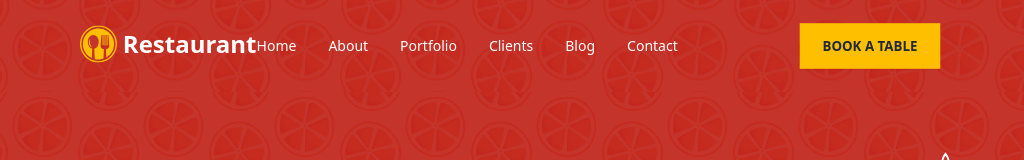
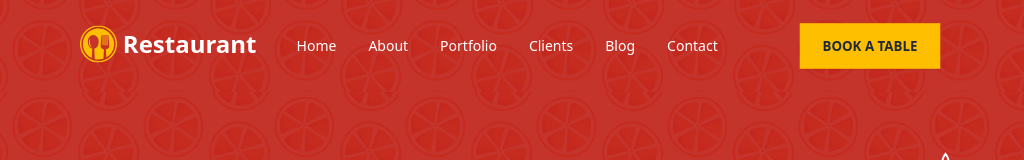
Before and after one commit to Tonmoysifat/softnio-restaurant, a React (Vite) app: page / in a window 1024 px wide. Shown: the top 160 px of the page. Built offline with nearby package versions, Linux system fonts and the light colour scheme.

Commit message:
fixed max-width issue

```diff
--- a/src/components/AppNavbar.jsx
+++ b/src/components/AppNavbar.jsx
@@ -24,7 +24,7 @@ const AppNavbar = () => {
     return (
         <div
             className="navbar justify-center w-full bg-image bg-color fixed top-0 px-6 lg:px-20 text-white py-5 z-[999]">
-            <div className="contents">
+            <div className="w-[1200px]">
                 <div className="navbar-start w-full lg:w-[210px] flex !justify-between">
                     <div className="flex lg:pb-1">
                         <img src="/images/logo.svg" alt="logo"/>
@@ -47,7 +47,7 @@ const AppNavbar = () => {
                         </ul>
                     </div>
                 </div>
-                <div className="navbar-center hidden lg:flex">
+                <div className="navbar-center hidden lg:flex mlforsmlap">
                     <ul className="menu menu-horizontal px-1">
                         <li><NavLink to="/home">Home</NavLink></li>
                         <li><NavLink to="/about">About</NavLink></li>
--- a/src/components/TableBooking.jsx
+++ b/src/components/TableBooking.jsx
@@ -2,19 +2,21 @@ import React from 'react'
 import {DatePickerForm} from "./ui/DatePicker.jsx";
 
 const TableBooking = () => {
-    const formSubmit = (e)=>{
+    const formSubmit = (e) => {
         e.preventDefault()
         alert("Thanks for the booking request. Your Request is under processing. We will inform you through email shortly.")
     }
     return (
-        <div className="text-white pt-[30px] lg:pt-[120px] !max-w-[1349px]">
+        <div>
+            <div className="text-white pt-[30px] lg:pt-[120px] !max-w-[1200px] m-auto">
                 <div>
                     <h3 className="text-red-600 font-bold text-lg flex items-center">
                         <img src="/images/Rectangle%204708.svg" className="me-2"/>
                         Book Now
                     </h3>
                     <h2 className="text-3xl lg:text-5xl font-bold mb-8 uppercase">Book Your Table</h2>
-                <p className="lg:w-[485px]">Enim tempor eget pharetra facilisis sed maecenas adipiscing. Eu leo molestie
+                    <p className="lg:w-[485px]">Enim tempor eget pharetra facilisis sed maecenas adipiscing. Eu leo
+                        molestie
                         vel, ornare non id blandit netus.</p>
                 </div>
                 <form onSubmit={formSubmit}>
@@ -88,6 +90,7 @@ const TableBooking = () => {
                     </button>
                 </form>
             </div>
+        </div>
     )
 }
 export default TableBooking
--- a/src/index.css
+++ b/src/index.css
@@ -9,6 +9,9 @@
     }
     .heading{
         font-size: 59px;
+    }
+    .mlforsmlap{
+        margin-left: 40px !important;
     }
 }
 @layer utilities {
```
Lines whose indentation alone changed are shown as unchanged.
